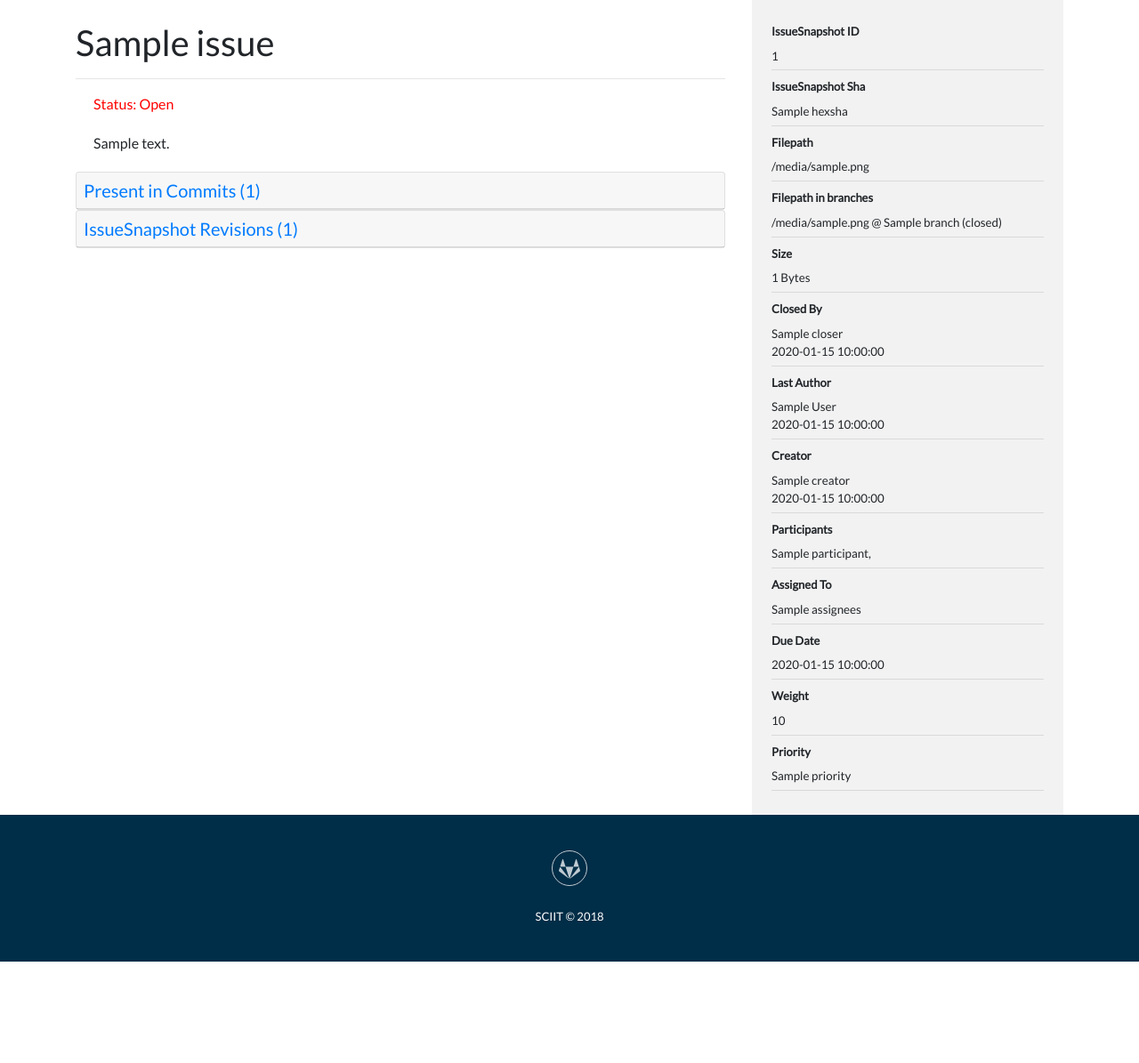
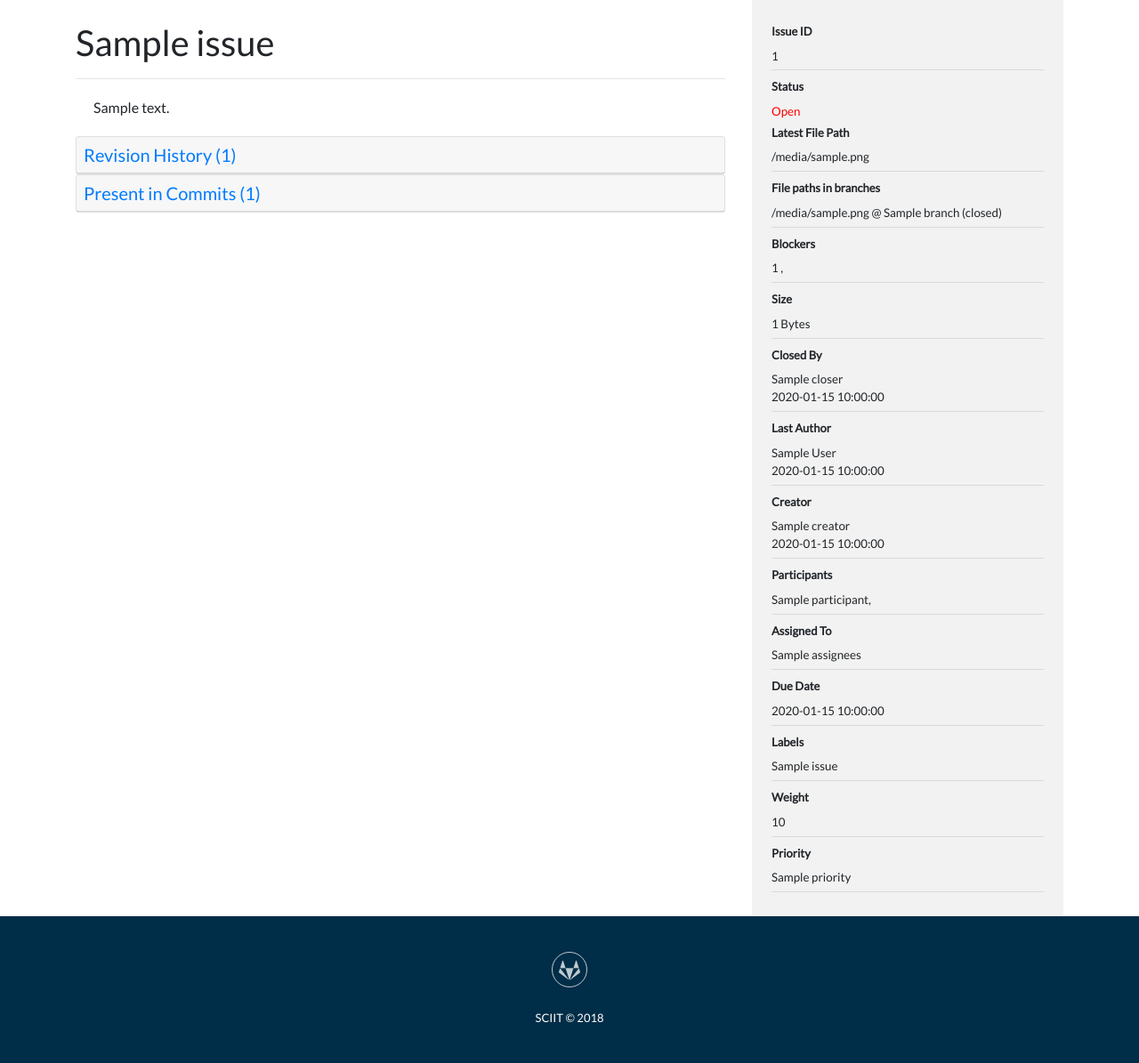
Before and after one commit to ScienceOfComputerProgramming/SCICO-D-20-00070, a Flask app: template sciit/web/templates/issue.html in a window 1280 px wide. Shown: the part 72-1267 px from the top of the page at 89% size. Before the commit the page ends 1153 px from the top, so only its background shows below. Run offline with Flask 2, Linux system fonts and the light colour scheme; the template is opened without the code that fills it: most values are stand-ins (such as "Sample title", 1, 10 or a date in 2020); some libraries are stand-ins or nearby versions.

Commit message:
Adds non-existent blocker

```diff
--- a/sciit/cli/start.py
+++ b/sciit/cli/start.py
@@ -24,7 +24,7 @@ from sciit.cli.log import log
 from sciit.cli.status import status
 from sciit.cli.tracker import tracker
 from sciit.cli.issue import issue
-from sciit.web.server import launch as launchweb
+from sciit.cli.web import web
 from sciit.gitlab.webservice import launch as launchgitlab
 
 
@@ -126,7 +126,7 @@ def create_command_parser():
     web_parser = subparsers.add_parser(
         'web',
         description='Launches a local web interface for the sciit issue tracker')
-    web_parser.set_defaults(func=launchweb)
+    web_parser.set_defaults(func=web)
 
     gitlab_parser = subparsers.add_parser(
         'gitlab', description='Launches the gitlab webservice that integrates gitlab issues with sciit')
--- /dev/null
+++ b/sciit/cli/web.py
@@ -0,0 +1,5 @@
+from sciit.web.server import launch
+
+
+def web(args):
+    launch(args.repo)
--- a/sciit/repo.py
+++ b/sciit/repo.py
@@ -170,14 +170,14 @@ class IssueRepo(object):
         if not self.git_repository.heads:
             raise NoCommitsError
 
-        history = {}
+        history = dict()
         issue_snapshots = self._deserialize_issue_snapshots_from_db(rev)
         for issue_snapshot in issue_snapshots:
 
             issue_id = issue_snapshot.issue_id
             if issue_ids is None or issue_id in issue_ids:
                 if issue_id not in history:
-                    history[issue_id] = Issue(issue_id)
+                    history[issue_id] = Issue(issue_id, history)
                 history[issue_id].update(issue_snapshot)
 
         for head in self.git_repository.heads:
--- a/sciit/web/server.py
+++ b/sciit/web/server.py
@@ -1,9 +1,12 @@
 # -*- coding: utf-8 -*-
 """
-Functions needed to lauch the web server.
+Functions needed to launch the web server.
 """
 
 from flask import Flask, render_template
+from git import Repo
+
+from sciit import IssueRepo
 
 app = Flask(__name__)
 history = None
@@ -11,27 +14,32 @@ history = None
 
 @app.route("/")
 def index():
-    """The homepage of the web interface that shows all the open and
-    closed issues stored in the tracker
     """
-    data = {}
+    The homepage of the web interface that shows all the open and closed issues stored in the tracker.
+    """
+    data = dict()
     data['Num Open Issues'] = len([x for x in history.values() if x.status == 'Open'])
     data['Num Closed Issues'] = len([x for x in history.values() if x.status == 'Closed'])
     return render_template('home.html', history=history, data=data)
 
 
-@app.route("/<issue>")
-def issue(issue):
-    """The issue information page where all metadata an complexly
-    inferred source control information is shown.
+@app.route("/<issue_id>")
+def issue(issue_id):
     """
-    return render_template('issue.html', issue=history[issue])
+    The page for showing the content and history of an issue, derived from it's repository commits.
+    """
+    return render_template('issue.html', issue=history[issue_id])
 
 
-def launch(args):
-    """A helper function that builds issue tracker history and
-    launches the webserver
+def launch(issue_repository=None):
+
+    if issue_repository is None:
+        git_repository = Repo(search_parent_directories=True)
+        repo = IssueRepo(git_repository)
+
+    """
+    Builds issue tracker history and launches the webserver
     """
     global history
-    history = args.repo.build_history()
+    history = issue_repository.build_history()
     app.run(debug=False)
--- a/sciit/web/templates/issue.html
+++ b/sciit/web/templates/issue.html
@@ -5,9 +5,30 @@
             <br>
             <h1>{{ issue.title }}</h1>
             <hr>
-            <p class="{{ issue.status }}">Status: {{ issue.status }}&nbsp;</p>
             <p class="description">{{ issue.description_as_html|safe }}</p>
             <div role="tablist" id="accordion-1">
+                <div class="card">
+                    <div class="card-header" role="tab">
+                        <h5 class="mb-0">
+                            <a data-toggle="collapse" aria-expanded="false" aria-controls="accordion-1 .item-3" href="div#accordion-1 .item-3">Revision History ({{ issue.revisions|length }})</a>
+                        </h5>
+                    </div>
+                    <div class="collapse item-3" role="tabpanel" data-parent="#accordion-1">
+                        <div class="card-body">
+                            {% for item in issue.revisions %}
+                                <p class="card-text">
+                                    Changes were made in <strong>{{ item['issuesha'] }}</strong>. <br> By <strong>{{ item['author'] }}</strong>  on <strong>{{ item['date'] }}</strong>.
+                                </p>
+                                {% for changed_property in item['changes'] %}
+                                    <p class="card-text">
+                                        <strong> {{changed_property}}</strong>  changed to <strong>{{item['changes'][changed_property]}}</strong>
+                                    </p>
+                                {% endfor %}
+                                <hr>
+                            {% endfor %}
+                        </div>
+                    </div>
+                </div>
                 <div class="card">
                     <div class="card-header" role="tab">
                         <h5 class="mb-0">
@@ -31,52 +52,46 @@
                         </div>
                     </div>
                 </div>
-                <div class="card">
-                    <div class="card-header" role="tab">
-                        <h5 class="mb-0">
-                            <a data-toggle="collapse" aria-expanded="false" aria-controls="accordion-1 .item-3" href="div#accordion-1 .item-3">IssueSnapshot Revisions ({{ issue.revisions|length }})</a>
-                        </h5>
-                    </div>
-                    <div class="collapse item-3" role="tabpanel" data-parent="#accordion-1">
-                        <div class="card-body">
-                            {% for item in issue.revisions %}
-                                <p class="card-text">
-                                    Changes were made in <strong>{{ item['issuesha'] }}</strong>. <br> By <strong>{{ item['author'] }}</strong>  on <strong>{{ item['date'] }}</strong>.
-                                </p>
-                                {% for changed_property in item['changes'] %}
-                                    <p class="card-text">
-                                        <strong> {{changed_property}}</strong>  changed to <strong>{{item['changes'][changed_property]}}</strong>
-                                    </p>
-                                {% endfor %}
-                                <hr>
-                            {% endfor %}
-                        </div>
-                    </div>
-                </div>
+
             </div>
         </div>
         <div class="col-md-4">
             <div class="sidebar">
                 <div>
-                    <label>IssueSnapshot ID</label>
+                    <label>Issue ID</label>
                     <p>{{issue.issue_id}}</p>
                     <hr>
                 </div>
                 <div>
-                    <label>IssueSnapshot Sha</label>
-                    <p>{{issue.hexsha}}</p>
-                    <hr>
+                    <label>Status</label>
+                    <p class="{{ issue.status }}">{{ issue.status }}</p>
                 </div>
                 <div>
-                    <label>Filepath</label>
+                    <label>Latest File Path</label>
                     <p>{{issue.file_path}}</p>
                     <hr>
                 </div>
                 {% if issue.file_paths %}
                 <div>
-                    <label>Filepath in branches</label>
+                    <label>File paths in branches</label>
                     {% for branch, file_path in issue.file_paths.items() %}
                         <p>{{file_path}} @ {{branch}} ({{'open' if branch in issue.open_in else 'closed'}})</p>
+                    {% endfor %}
+                    <hr>
+                </div>
+                {% endif %}
+                {% if issue.blockers|length > 0 %}
+                <div>
+                    <label>Blockers</label>
+                    {% for blocker_id, blocker_issue in issue.blockers.items() %}
+                         <p>
+                             {% if blocker_issue.status == 'Closed' %}
+                                 <strike>{{blocker_id}}</strike>
+                             {% else %}
+                                 {{blocker_id}}
+                             {% endif %}
+                             ,
+                         </p>
                     {% endfor %}
                     <hr>
                 </div>
@@ -129,7 +144,7 @@
                     <hr>
                 </div>
                 {% endif %}
-                {% if issuelabel %}
+                {% if issue.label %}
                 <div>
                     <label>Labels</label>
                     <p>{{issue.label}}</p>
```
Also changed, not shown: sciit/cli/issue.py (+6 -6 lines), sciit/issue.py (+14 -3 lines).
